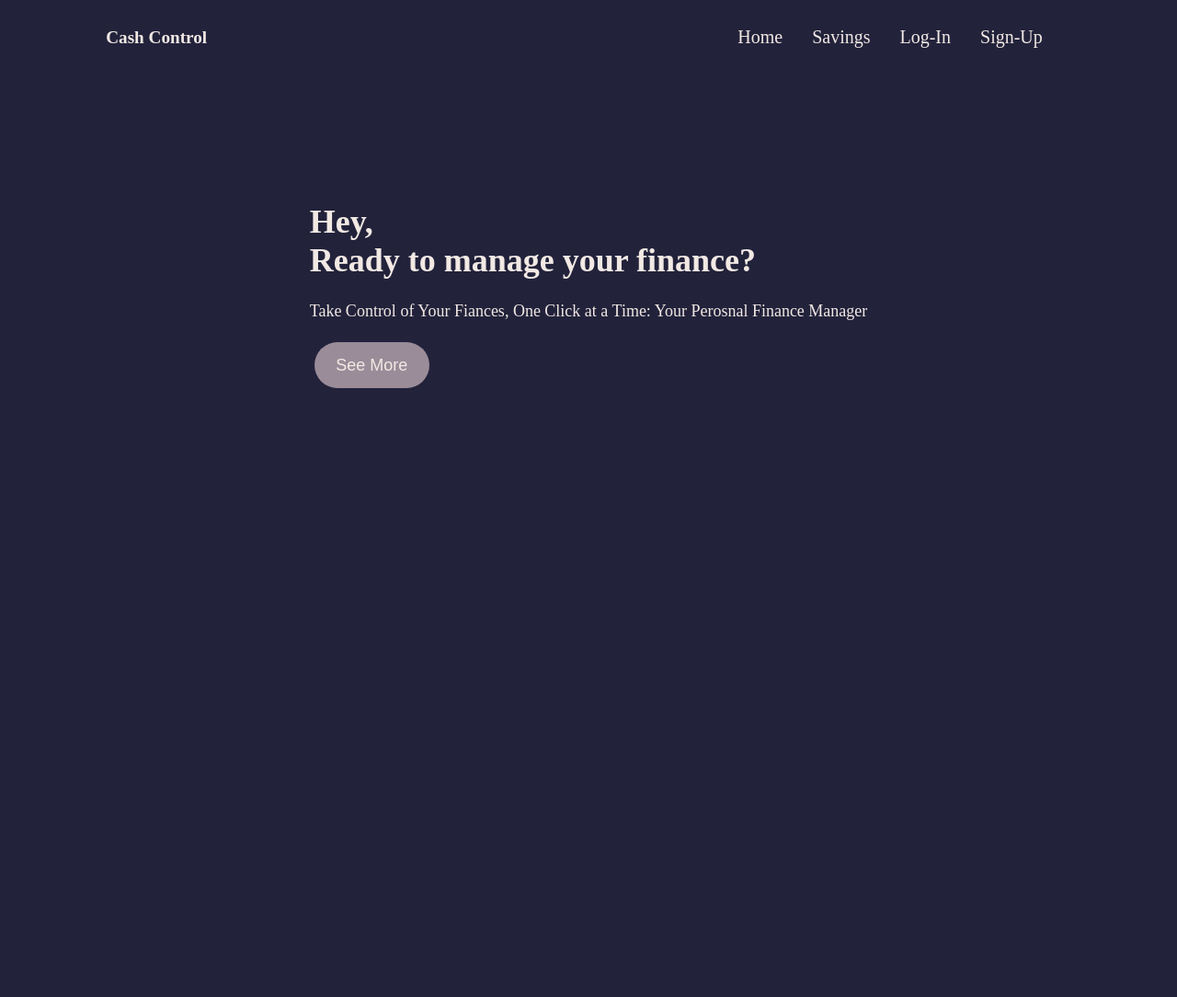
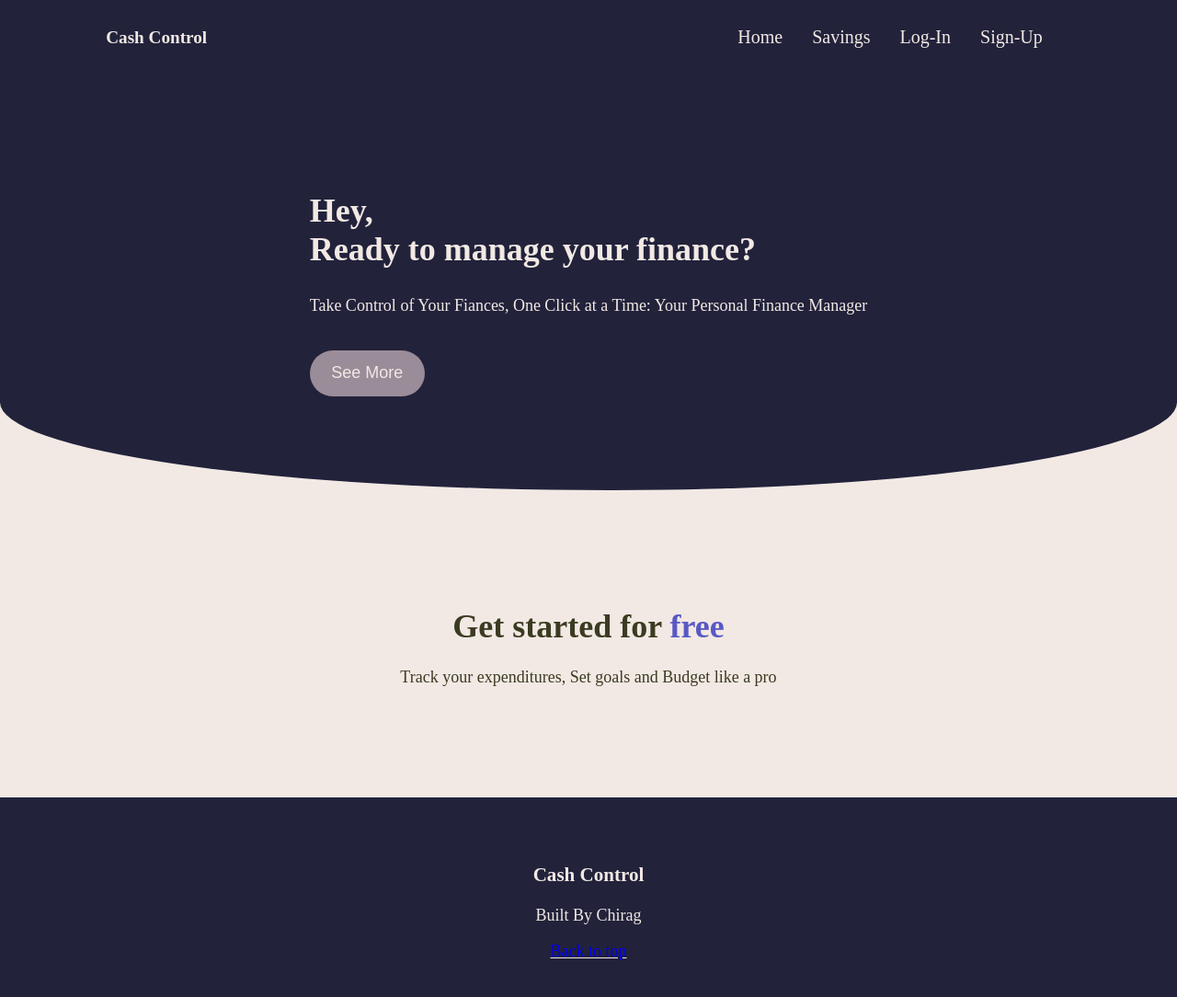
Before and after one commit to Rana56/Personal-Finance-Manager, a PHP site: page / in a window 1280 px wide. Shown: the whole page at 92% size. Before the commit the page ends 422 px from the top, so only its background shows below. Run offline with PHP 8.4, Linux system fonts and the light colour scheme; some web fonts are replaced.

Commit message:
Update 1.0.1
Webpage update

```diff
--- a/css/home.css
+++ b/css/home.css
@@ -1,6 +1,7 @@
 /* Palette colours: 22223b, 4a4e69, f2e9e4, 9a8c98, c9ada7*/
 :root {
     --text-primary: #f2e9e4;
+    --text-secondary: #3B3B22;
     --bg: #22223b;
     --bg-secondary: #9a8c98;
 }
@@ -17,7 +18,7 @@
 body{
     margin: 0;
     padding: 0;
-    background-color: var(--bg);
+    background-color: var(--text-primary);
     color: var(--text-primary);
     font-family: mont;
 }
@@ -27,6 +28,7 @@ header {
     align-items: center;
     justify-content: space-between;
     padding: 0px 9%;
+    background-color: var(--bg);
 }
 
 .logo {
@@ -72,10 +74,13 @@ header {
 
 /* --- Intro --- */
 .intro {
-    margin: 9%;
+    padding-top: 8%;
+    padding-bottom: 8%;
     font-size: large;
     display: flex;
     justify-content: center;
+    background-color: var(--bg);
+    border-radius: 0 0 500% 540%/0 0 220% 220%;
 }
 
 .intro .container {
@@ -91,7 +96,7 @@ header {
     width: 125px;
     height: 50px;
     border-radius: 100px;
-    margin: 5px;
+    margin-top: 20px;
     transition: background-color 0.3s cubic-bezier(0.4, 0, 0.2, 1) 0s, color 0.167s cubic-bezier(0.4, 0, 0.2, 1) 0s;
 }
 
@@ -104,3 +109,35 @@ header {
     background-color: #fff6f1;
     color: #4a4e69;
 }
+
+#typing {
+    height: 90px;
+}
+
+/* --- Main Content --- */
+.homeContent {
+    padding-top: 8%;
+    padding-bottom: 8%;
+    font-size: large;
+    display: flex;
+    justify-content: center;
+    color: var(--text-secondary);
+}
+
+.homeContent .container{
+    text-align: center;
+}
+
+/* --- Footer --- */
+footer {
+    padding-top: 4%;
+    padding-bottom: 3%;
+    font-size: large;
+    background-color: var(--bg);
+    color: var(--text-primary);
+    text-align: center;
+}
+
+footer a {
+    text-decoration-color: var(--text-primary);
+}
--- a/css/login.css
+++ b/css/login.css
@@ -74,9 +74,10 @@ h2 {
   color: #22223b;
 }
 
+/* Login */
 .login-page {
   width: 360px;
-  padding: 8% 0 0;
+  padding: 5% 0 0;
   margin: auto;
 }
 .form {
--- a/css/signup.css
+++ b/css/signup.css
@@ -21,6 +21,7 @@ body{
   color: var(--text-primary);
   font-family: mont;
 }
+
 /* Header */
 header {
   display: flex;
@@ -74,9 +75,10 @@ h2 {
   color: #22223b;
 }
 
-.login-page {
+/* Sign-up */
+.signup-page {
   width: 360px;
-  padding: 8% 0 0;
+  padding: 5% 0 0;
   margin: auto;
 }
 .form {
--- a/index.html
+++ b/index.html
@@ -9,7 +9,7 @@
     </head>
 
     <body>
-        <header>
+        <header id="top">
             <div class="logo">
                 <p>Cash Control</p>
             </div>
@@ -24,8 +24,8 @@
                 <ul>
                     <li><a href="#">Home</a></li>
                     <li><a href="#">Savings</a></li>
-                    <li><a href="#">Log-In</a></li>
-                    <li><a href="#">Sign-Up</a></li>
+                    <li><a href="login.html">Log-In</a></li>
+                    <li><a href="signup.html">Sign-Up</a></li>
                 </ul>
             </div>
         </header>
@@ -34,18 +34,28 @@
         <div class="intro">
             <div class="container">
                 <h1 id="typing"></h1>
-                <p>Take Control of Your Fiances, One Click at a Time: Your Perosnal Finance Manager</p>
+                <p>Take Control of Your Fiances, One Click at a Time: Your Personal Finance Manager</p>
                 <button>See More</button>
             </div>
         </div>
 
-        <!-- About me -->
+        <!-- Main Content -->
+        <div class="homeContent">
+            <div class="container">
+                <h1>Get started for
+                    <span style="color: #5959c5;">free</span>
+                </h1>
+                <p>Track your expenditures, Set goals and Budget like a pro</p>
+            </div>
+        </div>
 
+        <!-- Footer -->
+        <footer>
+            <h3>Cash Control</h3>
+            <p>Built By Chirag</p>
+            <a href="#top">Back to top</a>
+        </footer>
 
-        <!-- Projects -->
-
-
-        <!-- Contact me -->
     </body>
 
     <script src="Scripts/wordType.js"></script>
--- a/signup.html
+++ b/signup.html
@@ -30,7 +30,7 @@
             </div>
         </header>
 
-        <!-- Login -->
+        <!-- Signup -->
         <div class="signup-page">
             <h2>Sign Up</h2>
             <div class="form">
@@ -40,6 +40,7 @@
                     <input type="password" placeholder="Password"/>
                     <input type="password" placeholder="Confirm Password"/>
                     <button>Sign Up</button>
+                    <p class="message">Already registered? <a href="#">Login</a></p>
               </form>
             </div>
         </div>
```
Also changed, not shown: login.html (+4 -4 lines), savings.html (added).
